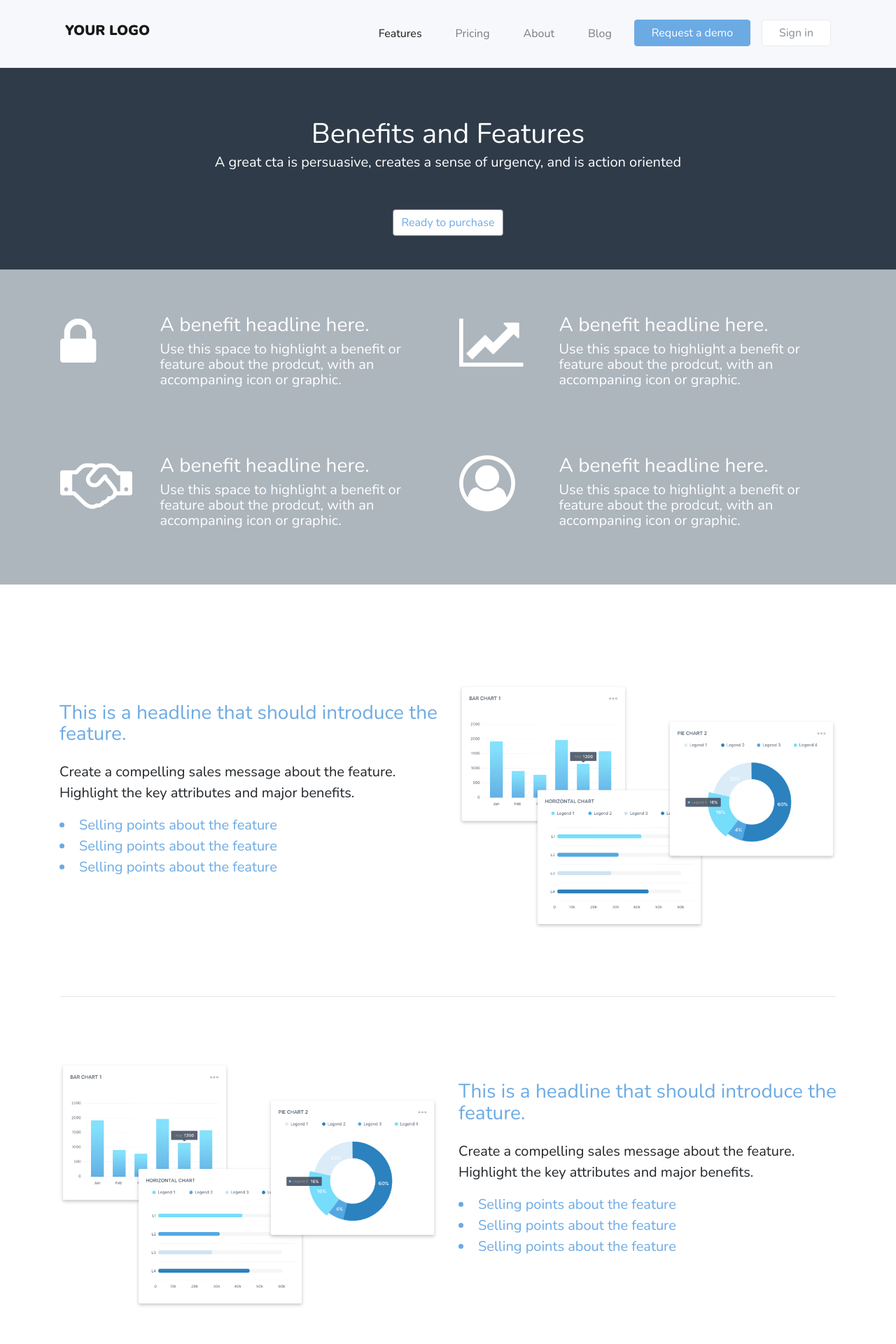
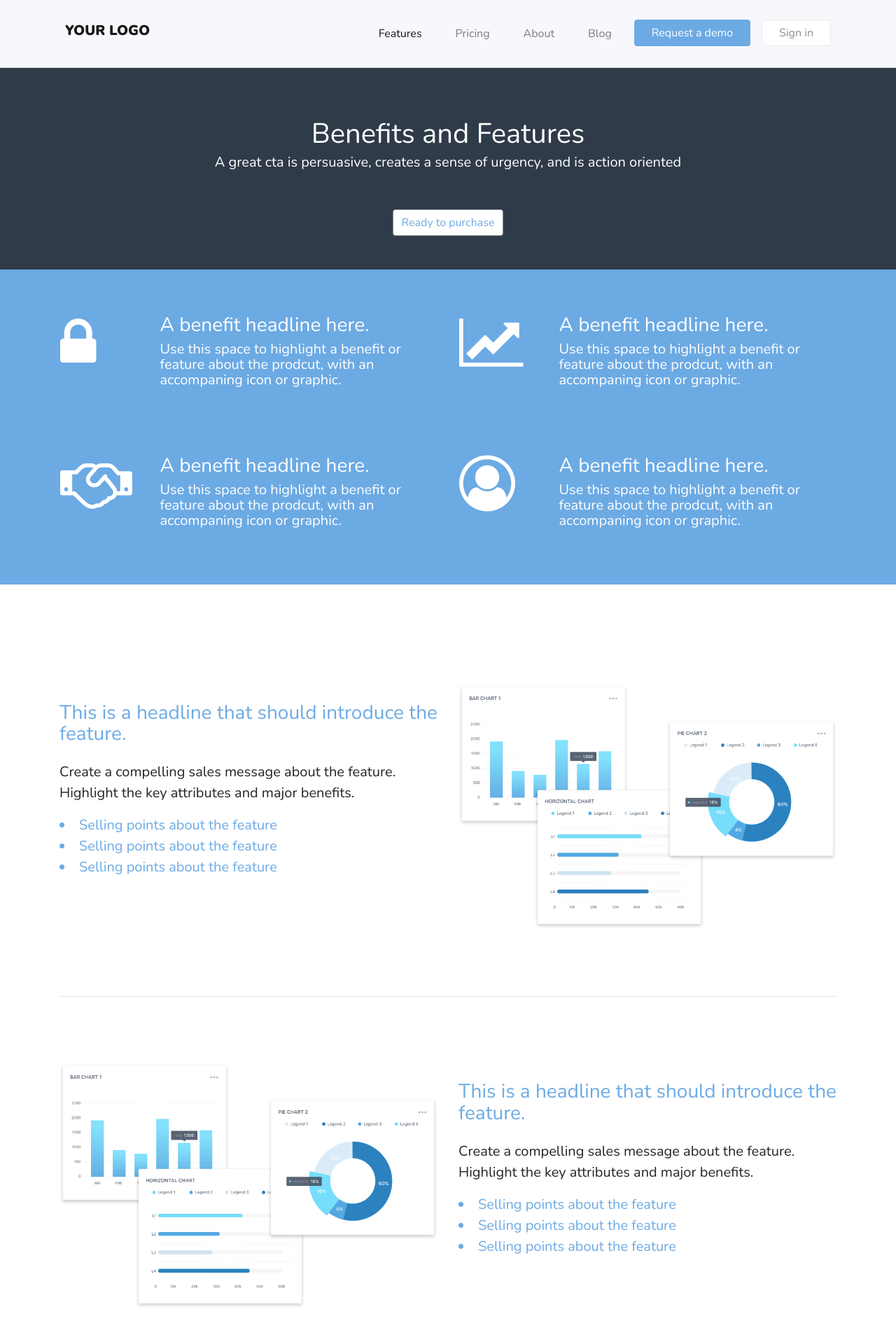
Before and after one commit to Royal-Jay/saas-template, a Jekyll site: the page built from features.html, in a window 1280 px wide. Shown: the top 1920 px of the page at 70% size. Built offline with Jekyll 4.4.1, drawn with Linux system fonts in a browser that asks for light colours; nearby versions of some CDN libraries.

Commit message:
blue background on features

```diff
--- a/features.html
+++ b/features.html
@@ -17,7 +17,7 @@ order: 0
         </div>
       </div>
 
-      <div class="py-5 bg-gray text-white">
+      <div class="py-5 bg-primary text-white">
         <div class="container">
 
           <div class="row">
```
